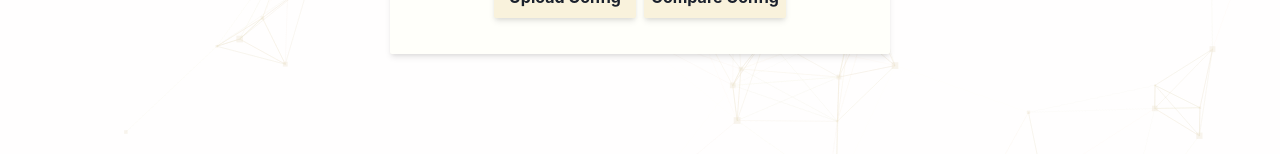
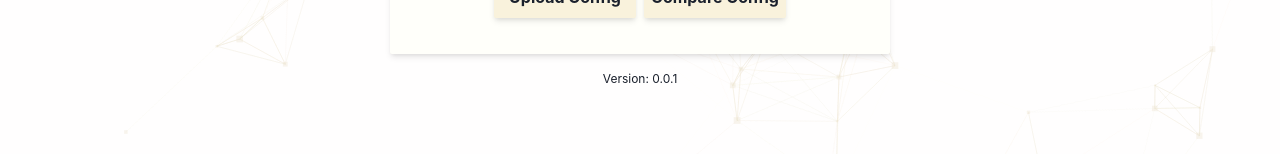
Before and after one commit to hiletmis/cloud-formation, a React (Create React App) app: page / in a window 1280 px wide. Shown: the part 339-493 px from the top of the page. Built offline with nearby package versions, Linux system fonts and the light colour scheme.

Commit message:
version tag added

```diff
--- a/src/Components/Welcome.js
+++ b/src/Components/Welcome.js
@@ -1,5 +1,5 @@
 import React from "react";
-import { VStack, Flex } from "@chakra-ui/react";
+import { VStack, Flex, Text } from "@chakra-ui/react";
 import { COLORS } from "../data/colors";
 import Title from "../Custom/Title";
 import RadioButton from "../Custom/RadioButton";
@@ -45,6 +45,7 @@ const Hero = () => {
             />
           </Flex>
         </VStack>
+        <Text fontSize={"xs"}>Version: 0.0.1</Text>
       </VStack>
     </Flex>
   );
```
